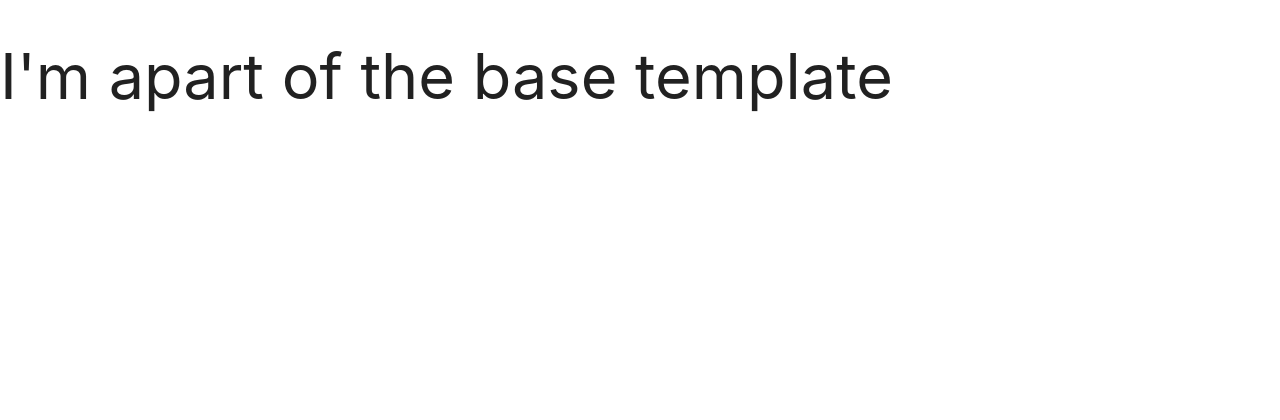
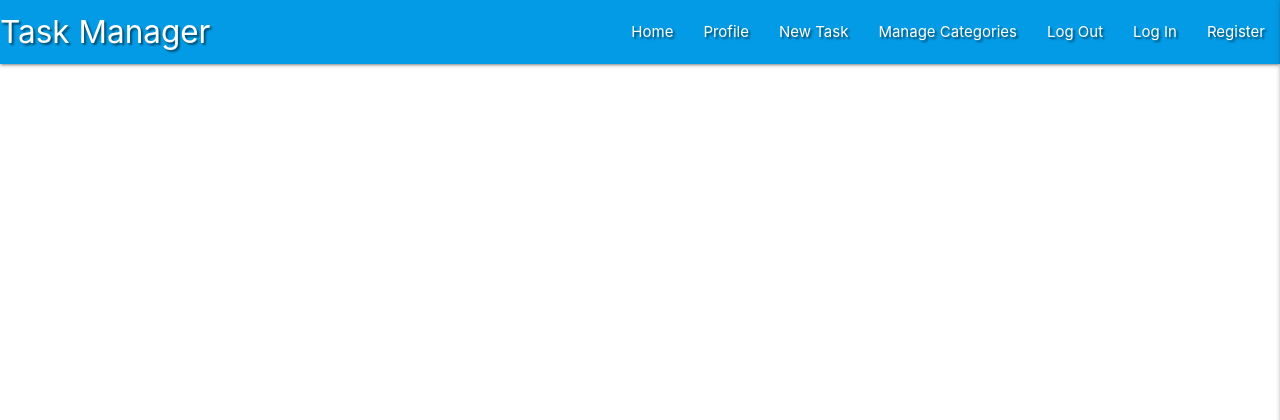
Before and after one commit to jojo157/TaskManagerProject, a Flask app: page / in a window 1280 px wide. Shown: the top 420 px of the page. Run offline with Flask 2, Linux system fonts and the light colour scheme; data that the repository does not hold is empty; some libraries are stand-ins or nearby versions.

Commit message:
add materalize navbar and sidenav

```diff
--- a/static/css/style.css
+++ b/static/css/style.css
@@ -0,0 +1,3 @@
+.text-shadow {
+    text-shadow: 2px 2px 2px rgba(0, 0, 0, 0.5);
+}
--- a/static/js/script.js
+++ b/static/js/script.js
@@ -0,0 +1,7 @@
+/*
+    jQuery for MaterializeCSS initialization
+*/
+
+$(document).ready(function () {
+    $(".sidenav").sidenav({edge: "right"});
+});
--- a/templates/base.html
+++ b/templates/base.html
@@ -13,7 +13,39 @@
     <title>Task Manager</title>
 </head>
 <body>
-    <h1>I'm apart of the base template </h1>
+    <header>
+        <!-- top navbar -->
+		<nav class="nav-extended text-shadow light-blue darken-1">
+			<div class="nav-wrapper">
+				<a href="{{ url_for('get_tasks') }}" class="brand-logo">Task Manager</a>
+				<a href="#" data-target="mobile-demo" class="sidenav-trigger right"><i class="fas fa-bars"></i></a>
+				<ul class="right hide-on-med-and-down">
+					<li><a href="{{ url_for('get_tasks') }}">Home</a></li>
+					<li><a href="#">Profile</a></li>
+					<li><a href="#">New Task</a></li>
+					<li><a href="#">Manage Categories</a></li>
+					<li><a href="#">Log Out</a></li>
+					<li><a href="#">Log In</a></li>
+					<li><a href="#">Register</a></li>
+				</ul>
+			</div>
+		</nav>
+
+        <!-- mobile sidenav -->
+		<ul class="sidenav" id="mobile-demo">
+            <li><h4 class="center-align light-blue-text text-darken 4">Task Manager</h4></li>
+            <li><a href="{{ url_for('get_tasks') }}">Home</a></li>
+            <li><a href="#">Profile</a></li>
+            <li><a href="#">New Task</a></li>
+            <li><a href="#">Manage Categories</a></li>
+            <li><a href="#">Log Out</a></li>
+            <li><a href="#">Log In</a></li>
+            <li><a href="#">Register</a></li>
+		</ul>
+	</header>
+
+
+
     {% block content %}
     {% endblock %}
 
```
